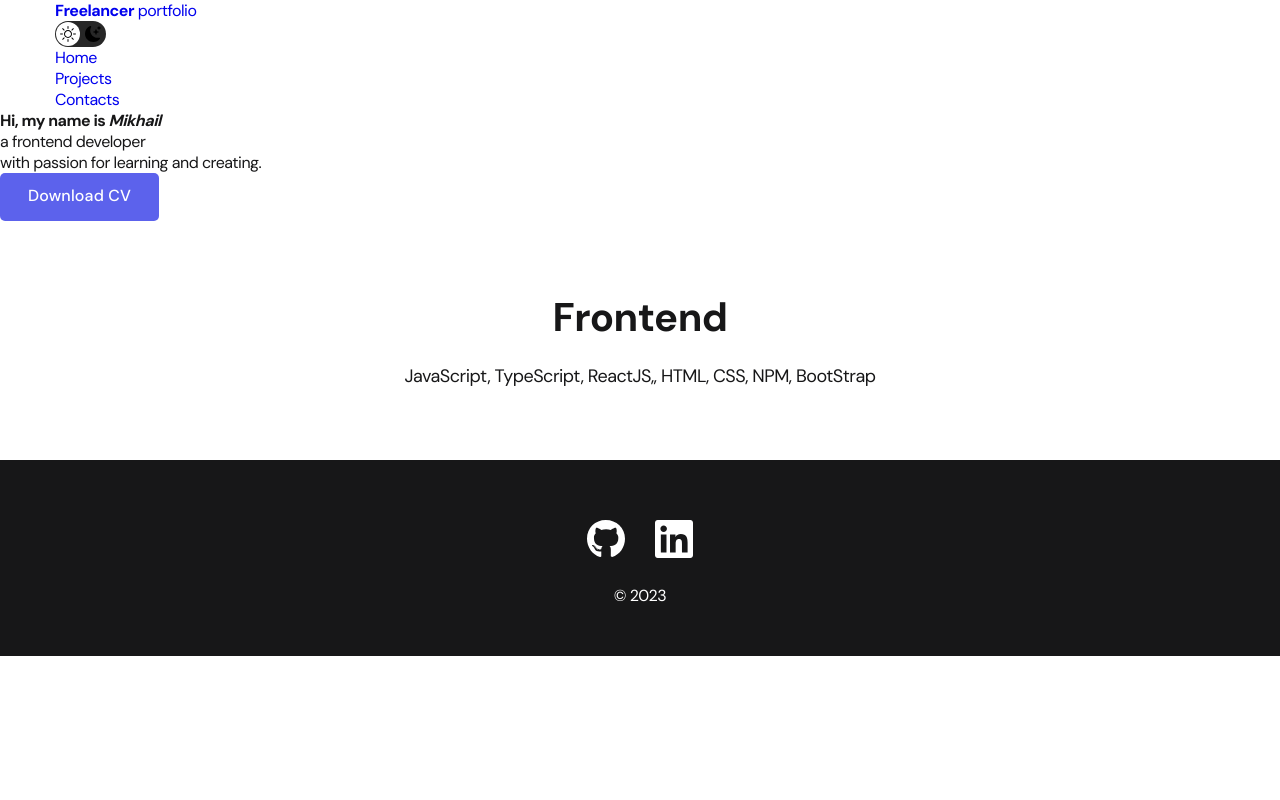
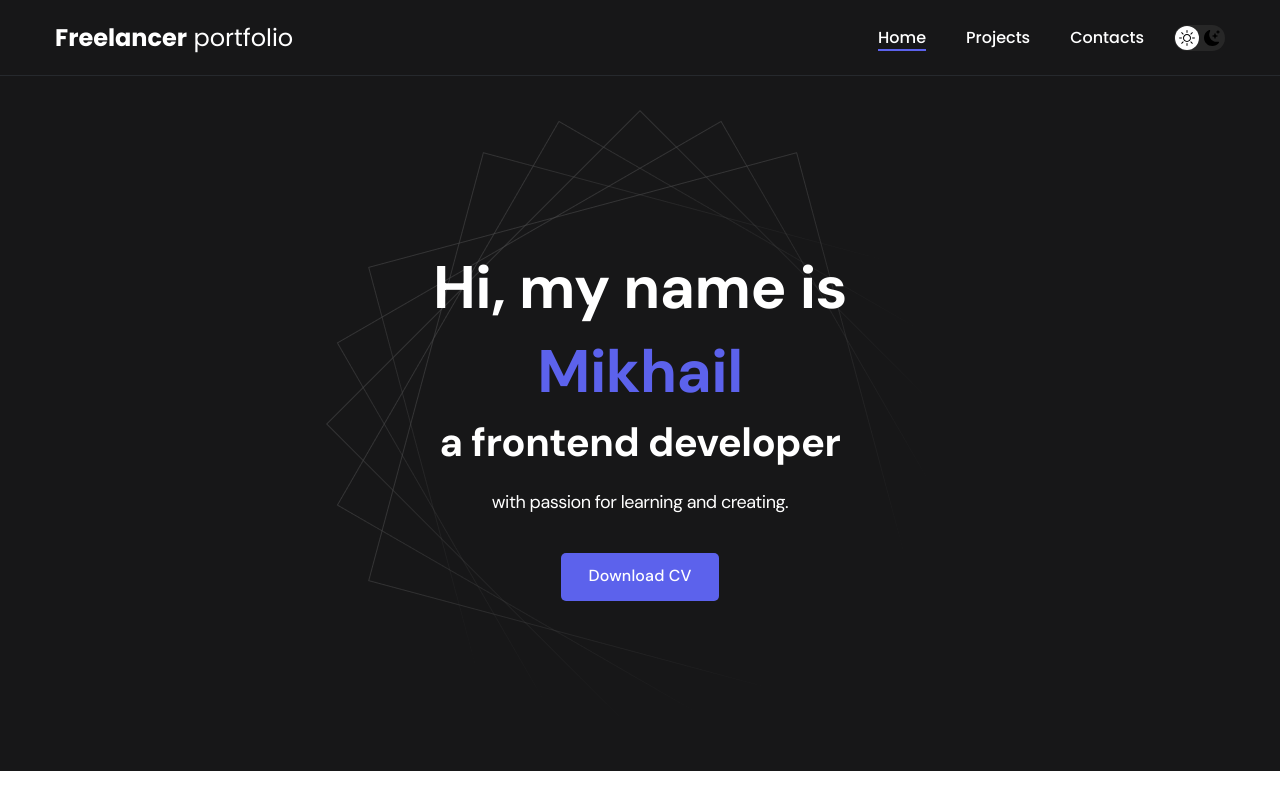
Before and after one commit to elseElseIf/port, a React (Create React App) app: page / in a window 1280 px wide. Shown: the top 800 px of the page. Built offline with nearby package versions, Linux system fonts and the light colour scheme.

Commit message:
feat: add footer component

```diff
--- a/src/App.js
+++ b/src/App.js
@@ -1,63 +1,14 @@
 import "./styles/main.css";
-import sun from "./img/icons/sun.svg";
-import moon from "./img/icons/moon.svg";
 import gitHub from "./img/icons/gitHub.svg";
 import linkedIn from "./img/icons/linkedIn.svg";
+import Navbar from "./components/navbar/Navbar";
+import Header from "./components/header/Header";
 
 function App() {
   return (
     <div className="App">
-      <nav className="nav">
-        <div className="container">
-          <div className="nav-row">
-            <a href="./index.html" className="logo">
-              <strong>Freelancer</strong> portfolio
-            </a>
-
-            <button className="dark-mode-btn">
-              <img src={sun} alt="Light mode" className="dark-mode-btn__icon" />{" "}
-              <img src={moon} alt="Dark mode" className="dark-mode-btn__icon" />{" "}
-            </button>
-
-            <ul className="nav-list">
-              <li className="nav-list__item">
-                <a
-                  href="./index.html"
-                  className="nav-list__link nav-list__link--active"
-                >
-                  Home
-                </a>
-              </li>
-              <li className="nav-list__item">
-                <a href="./projects.html" className="nav-list__link">
-                  Projects
-                </a>
-              </li>
-              <li className="nav-list__item">
-                <a href="./contacts.html" className="nav-list__link">
-                  Contacts
-                </a>
-              </li>
-            </ul>
-          </div>
-        </div>
-      </nav>
-      <header className="header">
-        <div className="header__wrapper">
-          <h1 className="header__title">
-            <strong>
-              Hi, my name is <em>Mikhail</em>
-            </strong>
-            <br></br>a frontend developer
-          </h1>
-          <div className="header__text">
-            <p>with passion for learning and creating.</p>
-          </div>
-          <a href="#!" className="btn">
-            Download CV
-          </a>
-        </div>
-      </header>
+      <Navbar />
+      <Header />
       <main className="section">
         <div className="container">
           <ul className="content-list">
--- /dev/null
+++ b/src/components/header/Header.js
@@ -0,0 +1,24 @@
+import "./style.css";
+
+const Header = () => {
+  return (
+    <header className="header">
+      <div className="header__wrapper">
+        <h1 className="header__title">
+          <strong>
+            Hi, my name is <em>Mikhail</em>
+          </strong>
+          <br></br>a frontend developer
+        </h1>
+        <div className="header__text">
+          <p>with passion for learning and creating.</p>
+        </div>
+        <a href="#!" className="btn">
+          Download CV
+        </a>
+      </div>
+    </header>
+  );
+};
+
+export default Header;
--- /dev/null
+++ b/src/components/header/style.css
@@ -0,0 +1,51 @@
+/* Header */
+
+.header {
+	padding: 40px 0;
+	min-height: 695px;
+
+	display: flex;
+	justify-content: center;
+	align-items: center;
+
+	background-color: var(--header-bg);
+	background-image: url('./../../img/header-bg.png');
+	background-repeat: no-repeat;
+	background-size: auto;
+	background-position: center center;
+
+	color: var(--header-text);
+	text-align: center;
+}
+
+.header__wrapper {
+	padding: 0 15px;
+	max-width: 660px;
+}
+
+.header__title {
+	margin-bottom: 20px;
+	font-size: 40px;
+	font-weight: 700;
+	line-height: 1.4;
+}
+
+.header__title strong {
+	font-size: 60px;
+	font-weight: 700;
+}
+
+.header__title em {
+	font-style: normal;
+	color: var(--accent);
+}
+
+.header__text {
+	margin-bottom: 40px;
+	font-size: 18px;
+	line-height: 1.333;
+}
+
+.header__text p + p {
+	margin-top: 0.5em;
+}
--- /dev/null
+++ b/src/components/navbar/Navbar.js
@@ -0,0 +1,45 @@
+import sun from "./../../img/icons/sun.svg";
+import moon from "./../..//img/icons/moon.svg";
+import "./style.css";
+
+const Navbar = () => {
+  return (
+    <nav className="nav">
+      <div className="container">
+        <div className="nav-row">
+          <a href="./index.html" className="logo">
+            <strong>Freelancer</strong> portfolio
+          </a>
+
+          <button className="dark-mode-btn">
+            <img src={sun} alt="Light mode" className="dark-mode-btn__icon" />{" "}
+            <img src={moon} alt="Dark mode" className="dark-mode-btn__icon" />{" "}
+          </button>
+
+          <ul className="nav-list">
+            <li className="nav-list__item">
+              <a
+                href="./index.html"
+                className="nav-list__link nav-list__link--active"
+              >
+                Home
+              </a>
+            </li>
+            <li className="nav-list__item">
+              <a href="./projects.html" className="nav-list__link">
+                Projects
+              </a>
+            </li>
+            <li className="nav-list__item">
+              <a href="./contacts.html" className="nav-list__link">
+                Contacts
+              </a>
+            </li>
+          </ul>
+        </div>
+      </div>
+    </nav>
+  );
+};
+
+export default Navbar;
--- /dev/null
+++ b/src/components/navbar/style.css
@@ -0,0 +1,66 @@
+/* Nav */
+
+.nav {
+	padding: 20px 0;
+	background-color: var(--nav-bg);
+	border-bottom: 1px solid var(--nav-border);
+	color: var(--nav-text);
+	letter-spacing: normal;
+}
+
+.nav-row {
+	display: flex;
+	justify-content: flex-end;
+	align-items: center;
+	column-gap: 30px;
+	row-gap: 20px;
+	flex-wrap: wrap;
+}
+
+.logo {
+	margin-right: auto;
+	color: var(--nav-text);
+	font-size: 24px;
+	font-family: 'Poppins', sans-serif;
+}
+
+.logo strong {
+	font-weight: 700;
+}
+
+.nav-list {
+	display: flex;
+	flex-wrap: wrap;
+	row-gap: 10px;
+	align-items: center;
+	column-gap: 40px;
+	font-size: 16px;
+	font-weight: 500;
+	font-family: 'Poppins', sans-serif;
+}
+
+.nav-list__link {
+	color: var(--nav-text);
+	transition: opacity 0.2s ease-in;
+}
+
+.nav-list__link:hover {
+	opacity: 0.8;
+}
+
+.nav-list__link--active {
+	position: relative;
+}
+
+.nav-list__link--active::before {
+	content: '';
+
+	position: absolute;
+	left: 0;
+	top: 100%;
+
+	display: block;
+	height: 2px;
+	width: 100%;
+	background-color: var(--accent);
+}
```
